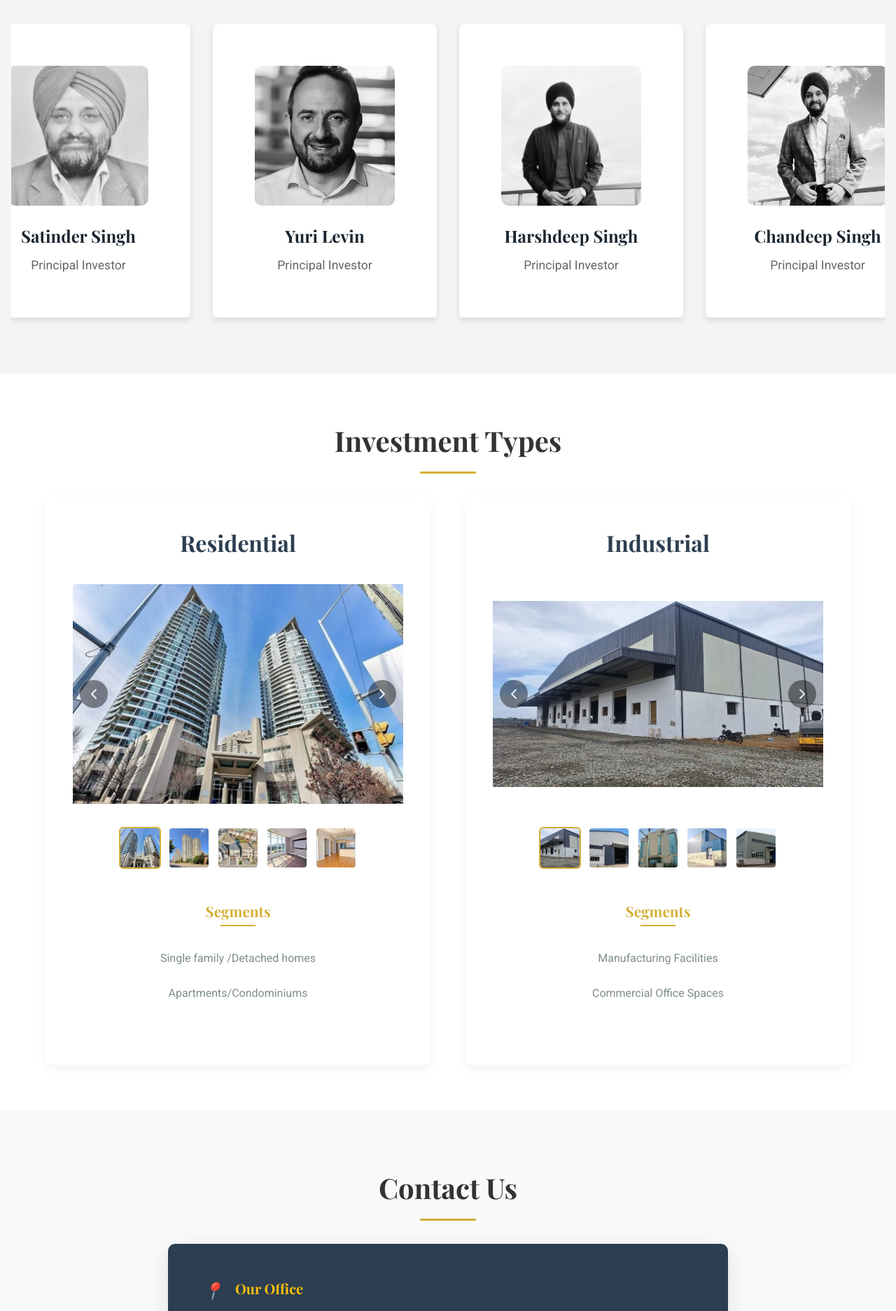
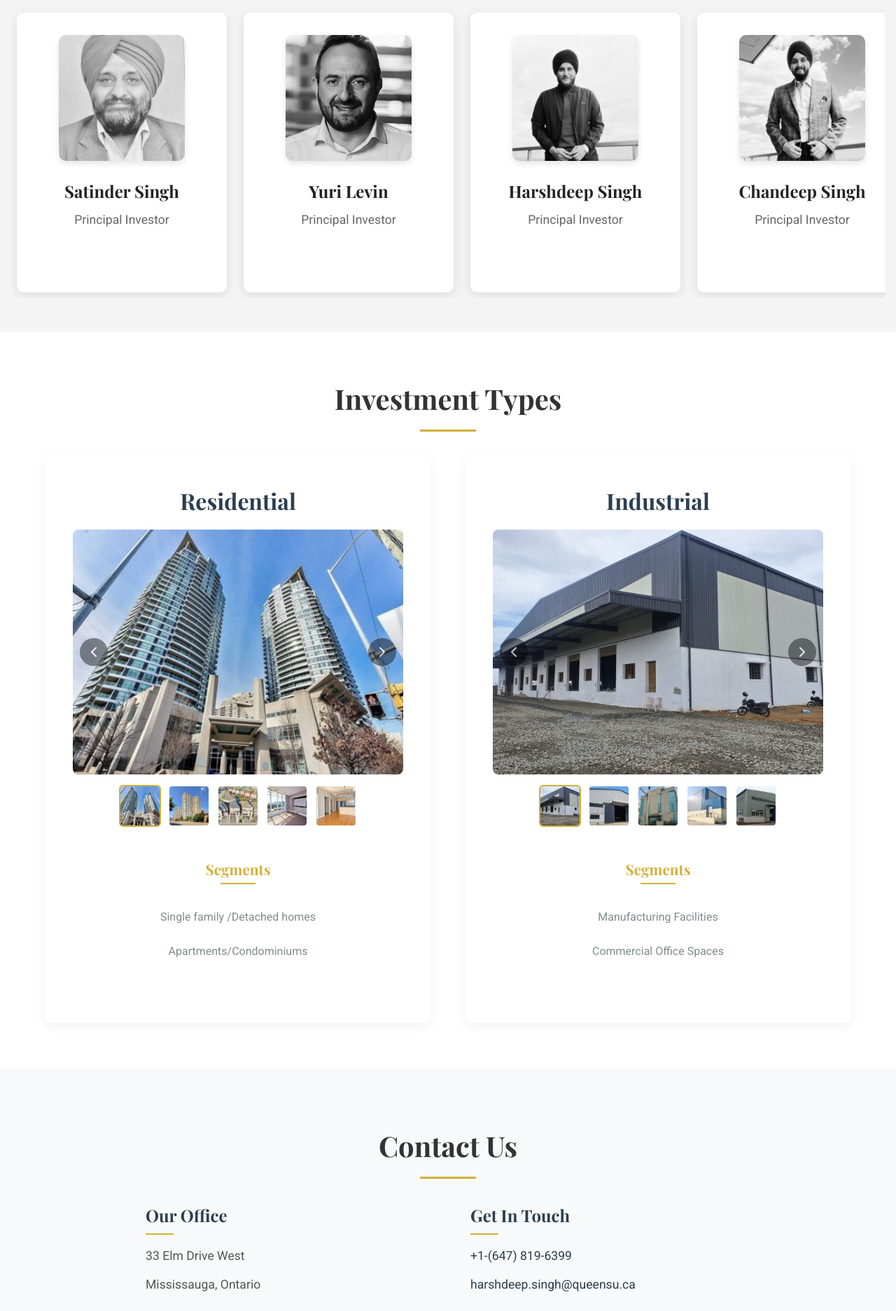
Before and after one commit to sanat75/grainrealty, a React (Create React App) app: page / in a window 1280 px wide. Shown: the part 1320-3194 px from the top of the page at 70% size. Built offline with nearby package versions, Linux system fonts and the light colour scheme.

Commit message:
mobile fixes1

```diff
--- a/src/components/Contact.css
+++ b/src/components/Contact.css
@@ -1,4 +1,3 @@
-/* src/components/Contact.css */
 .contact-section {
   padding: 5rem 0;
   background-color: #f8f9fa;
@@ -14,112 +13,165 @@
   font-size: 2.5rem;
   color: #333;
   text-align: center;
-  margin-bottom: 0.5rem;
+  margin-bottom: 3rem;
+  position: relative;
 }
 
-/* .underline {
+.section-title:after {
+  content: '';
+  position: absolute;
+  bottom: -15px;
+  left: 50%;
+  transform: translateX(-50%);
+  width: 80px;
   height: 3px;
-  width: 80px;
-  background-color: #ffc107;
-  margin: 0 auto 3rem;
-} */
-
-.contact-card {
-  max-width: 800px;
-  margin: 0 auto;
+  background-color: #D4AF37;
 }
 
-.contact-info {
-  background-color: #2c3e50;
-  border-radius: 10px;
-  padding: 3rem;
-  color: white;
-  box-shadow: 0 10px 30px rgba(0, 0, 0, 0.1);
+.contact-content {
+  display: flex;
+  justify-content: center;
+  flex-wrap: wrap;
+  gap: 4rem;
+  margin-top: 2rem;
 }
 
-.info-group {
-  display: flex;
-  margin-bottom: 2.5rem;
-  position: relative;
-  padding-left: 3rem;
+.contact-item {
+  flex: 1;
+  min-width: 250px;
+  max-width: 400px;
 }
 
-.info-group:last-child {
-  margin-bottom: 0;
+.contact-item h3 {
+  font-size: 1.5rem;
+  color: #2C3E50;
+  margin-bottom: 1.5rem;
+  font-weight: 600;
+  position: relative;
+  display: inline-block;
 }
 
-.info-icon {
+.contact-item h3:after {
+  content: '';
   position: absolute;
+  bottom: -8px;
   left: 0;
-  top: 0.25rem;
-  width: 2rem;
-  height: 2rem;
-  display: flex;
-  align-items: center;
-  justify-content: center;
+  width: 40px;
+  height: 2px;
+  background-color: #D4AF37;
 }
 
-.location-pin::before {
-  content: "📍";
-  font-size: 1.5rem;
-}
-
-.contact-icon::before {
-  content: "📱";
-  font-size: 1.5rem;
-}
-
-.clock-icon::before {
-  content: "🕙";
-  font-size: 1.5rem;
-}
-
-.info-content h3 {
-  font-size: 1.25rem;
-  color: #ffc107;
-  margin-bottom: 0.75rem;
-  font-weight: 600;
-}
-
-.info-content p {
-  font-size: 1rem;
-  margin-bottom: 0.5rem;
+.contact-item p {
+  font-size: 1.1rem;
+  margin-bottom: 0.8rem;
+  color: #555;
   line-height: 1.6;
 }
 
-.whatsapp-button {
-  display: inline-flex;
+.contact-link {
+  color: #2C3E50;
+  text-decoration: none;
+  position: relative;
+  transition: color 0.3s ease;
+}
+
+.contact-link:hover {
+  color: #D4AF37;
+}
+
+.contact-link:after {
+  content: '';
+  position: absolute;
+  width: 0;
+  height: 1px;
+  bottom: -2px;
+  left: 0;
+  background-color: #D4AF37;
+  transition: width 0.3s ease;
+}
+
+.contact-link:hover:after {
+  width: 100%;
+}
+
+.social-links {
+  display: flex;
+  gap: 15px;
+  margin-top: 1.5rem;
+}
+
+.social-link {
+  display: flex;
   align-items: center;
   justify-content: center;
   width: 40px;
   height: 40px;
   border-radius: 50%;
   background-color: white;
-  box-shadow: 0 3px 8px rgba(0, 0, 0, 0.2);
-  margin-top: 1rem;
+  box-shadow: 0 2px 5px rgba(0, 0, 0, 0.1);
   transition: all 0.3s ease;
 }
 
-.whatsapp-button:hover {
+.social-link:hover {
   transform: translateY(-3px);
-  box-shadow: 0 5px 12px rgba(0, 0, 0, 0.3);
+  box-shadow: 0 4px 8px rgba(0, 0, 0, 0.15);
 }
 
-.whatsapp-icon {
-  width: 24px;
-  height: 24px;
+.social-icon {
+  width: 22px;
+  height: 22px;
 }
 
+/* Mobile Responsiveness */
 @media (max-width: 768px) {
-  .section-title {
-    font-size: 2rem;
+  .contact-section {
+    padding: 4rem 0;
   }
 
-  .contact-info {
-    padding: 2rem;
+  .section-title {
+    font-size: 2.2rem;
+    margin-bottom: 2.5rem;
   }
 
-  .info-group {
-    padding-left: 2.5rem;
+  .contact-content {
+    flex-direction: column;
+    gap: 3rem;
+    align-items: center;
+  }
+
+  .contact-item {
+    text-align: center;
+    width: 100%;
+  }
+
+  .contact-item h3:after {
+    left: 50%;
+    transform: translateX(-50%);
+  }
+
+  .social-links {
+    justify-content: center;
   }
 }
+
+@media (max-width: 480px) {
+  .contact-section {
+    padding: 3rem 0;
+  }
+
+  .section-title {
+    font-size: 1.8rem;
+  }
+
+  .contact-item h3 {
+    font-size: 1.3rem;
+  }
+
+  .contact-item p {
+    font-size: 1rem;
+  }
+
+  .container {
+    padding: 0 1rem;
+  }
+}
--- a/src/components/Contact.js
+++ b/src/components/Contact.js
@@ -1,4 +1,3 @@
-// src/components/Contact.js
 import React from 'react';
 import './Contact.css';
 
@@ -7,37 +6,35 @@ const Contact = () => {
     <section id="contact" className="contact-section">
       <div className="container">
         <h2 className="section-title">Contact Us</h2>
-        <div className="underline"></div>
 
-        <div className="contact-card">
-          <div className="contact-info">
-            <div className="info-group">
-              <div className="info-icon">
-                <i className="location-pin"></i>
-              </div>
-              <div className="info-content">
+        <div className="contact-content">
+          <div className="contact-item">
             <h3>Our Office</h3>
             <p>33 Elm Drive West</p>
             <p>Mississauga, Ontario</p>
           </div>
-            </div>
 
-            <div className="info-group">
-              <div className="info-icon">
-                <i className="contact-icon"></i>
-              </div>
-              <div className="info-content">
-                <h3>Contact Details</h3>
-                <p>Phone: +1-(647) 819-6399</p>
-                <p>Email: harshdeep.singh@queensu.ca</p>
+          <div className="contact-item">
+            <h3>Get In Touch</h3>
+            <p>
+              <a href="tel:+16478196399" className="contact-link">
+                +1-(647) 819-6399
+              </a>
+            </p>
+            <p>
+              <a href="mailto:harshdeep.singh@queensu.ca" className="contact-link">
+                harshdeep.singh@queensu.ca
+              </a>
+            </p>
+            <div className="social-links">
               <a
                 href="https://wa.me/16478196399"
                 target="_blank"
                 rel="noopener noreferrer"
-                  className="whatsapp-button"
+                className="social-link"
                 aria-label="Contact us on WhatsApp"
               >
-                  <svg viewBox="0 0 32 32" className="whatsapp-icon">
+                <svg viewBox="0 0 32 32" className="social-icon">
                   <path
                     fill="#25D366"
                     d="M16.004 0h-.008C7.174 0 0 7.176 0 16c0 3.472 1.12 6.696 3.032 9.316l-1.984 5.902 6.16-1.576A15.99 15.99 0 0 0 16.004 32C24.83 32 32 24.822 32 16S24.83 0 16.004 0zm9.086 22.224c-.266.75-1.58 1.434-2.584 1.624-.684.126-1.58.226-4.594-.984-3.852-1.584-6.33-5.478-6.52-5.73-.184-.252-1.52-2.03-1.52-3.868 0-1.84.968-2.744 1.312-3.124.346-.374.75-.468.998-.468.24 0 .5.008.718.016.232.008.542-.088.85.644.306.734 1.048 2.57 1.14 2.754.092.184.154.4.03.638-.124.238-.186.382-.368.598-.184.216-.386.48-.55.642-.184.184-.376.384-.162.754.214.37.954 1.574 2.052 2.55 1.41 1.254 2.6 1.648 2.968 1.83.37.184.58.154.794-.094.214-.246.916-1.066 1.16-1.434.244-.368.5-.306.828-.184.33.122 2.092.986 2.45 1.168.36.182.598.274.684.426.092.152.092.872-.174 1.622z"
@@ -46,18 +43,6 @@ const Contact = () => {
               </a>
             </div>
           </div>
-
-            {/* <div className="info-group">
-              <div className="info-icon">
-                <i className="clock-icon"></i>
-              </div>
-              <div className="info-content">
-                <h3>Business Hours</h3>
-                <p>Monday - Friday: 9:00 AM - 6:00 PM</p>
-                <p>Weekends: By appointment</p>
-              </div>
-            </div> */}
-          </div>
         </div>
       </div>
     </section>
--- a/src/components/InvestmentTypes.css
+++ b/src/components/InvestmentTypes.css
@@ -47,7 +47,7 @@
 .main-image {
   width: 100%;
   height: 100%;
-  object-fit: contain;
+  object-fit: cover; /* Changed from contain to cover for better mobile appearance */
   transition: transform 0.3s ease;
 }
 
@@ -93,8 +93,11 @@
   gap: 10px;
   margin-bottom: 15px;
   overflow-x: auto;
-  padding: 5px;
+  padding: 5px 0; /* Changed from 5px to 5px 0 */
   scrollbar-width: thin;
+  -webkit-overflow-scrolling: touch; /* For smooth scrolling on iOS */
+  /* Make sure thumbnails are centered */
+  width: 100%;
 }
 
 .thumbnail {
@@ -206,33 +209,100 @@
   to { opacity: 1; transform: translateY(0); }
 }
 
+/* Improved media queries for better responsiveness */
 @media (max-width: 992px) {
   .investment-grid {
     grid-template-columns: repeat(2, 1fr);
     gap: 2rem;
   }
 
+  .investment-card {
+    padding: 2rem 1.5rem;
+  }
+
   .main-image-container {
     height: 300px; /* Slightly smaller for medium screens */
+  }
+
+  .investment-card h3 {
+    font-size: 1.8rem;
   }
 }
 
 @media (max-width: 768px) {
+  .investment-types {
+    padding: 3rem 0;
+  }
+
   .investment-grid {
     grid-template-columns: 1fr;
-    max-width: 500px;
+    gap: 2rem;
+    padding: 0 0.5rem;
+    max-width: 100%; /* Changed from 500px to ensure full width usage */
   }
 
   .investment-card {
-    padding: 2rem;
+    padding: 1.5rem; /* Reduced padding for mobile */
   }
 
   .main-image-container {
-    height: 250px; /* Smaller for mobile screens but still larger than original */
+    height: 250px;
   }
 
   .nav-arrow {
     width: 35px;
     height: 35px;
   }
+
+  .thumbnail {
+    width: 50px; /* Smaller thumbnails on mobile */
+    height: 50px;
+  }
+
+  .investment-card h3 {
+    font-size: 1.6rem;
+    margin-bottom: 0.75rem;
+  }
+
+  .investment-segments h4 {
+    font-size: 1.2rem;
+  }
 }
+
+/* Additional styles for extra small screens */
+@media (max-width: 480px) {
+  .investment-types {
+    padding: 2rem 0;
+  }
+
+  .container {
+    padding: 0 1rem;
+  }
+
+  .investment-card {
+    padding: 1.25rem;
+  }
+
+  .main-image-container {
+    height: 200px; /* Even smaller for very small screens */
+  }
+
+  .section-title {
+    font-size: 2rem;
+    margin-bottom: 2rem;
+  }
+
+  .investment-card h3 {
+    font-size: 1.5rem;
+  }
+
+  .thumbnail {
+    width: 40px; /* Even smaller thumbnails */
+    height: 40px;
+  }
+
+  .nav-arrow {
+    width: 30px;
+    height: 30px;
+  }
+}
--- a/src/components/Team.css
+++ b/src/components/Team.css
@@ -1,32 +1,53 @@
 /* src/components/Team.css */
 .team-section {
-  padding: 4rem 1rem;
+  padding: 3rem 1rem;
   background-color: #f4f4f4;
   text-align: center;
 }
 
 .team-section h2 {
   margin-bottom: 2rem;
-  font-size: 2.5rem;
+  font-size: 2.2rem;
   color: #333;
+}
+
+.team-container {
+  max-width: 100%;
+  overflow: hidden;
 }
 
 .team-row {
   display: flex;
-  justify-content: center;
-  gap: 2rem;
+  gap: 1.5rem;
   max-width: 1400px;
   margin: 0 auto;
+  padding: 0.5rem;
   overflow-x: auto;
-  padding-bottom: 1rem;
+  -webkit-overflow-scrolling: touch;
+  scrollbar-width: thin;
+  scroll-snap-type: x mandatory;
+  scroll-padding: 1rem;
+}
+
+/* Hide scrollbar for Chrome, Safari and Opera */
+.team-row::-webkit-scrollbar {
+  display: none;
+}
+
+/* Hide scrollbar for IE, Edge and Firefox */
+.team-row {
+  -ms-overflow-style: none;  /* IE and Edge */
+  scrollbar-width: none;  /* Firefox */
 }
 
 .team-card {
   perspective: 1000px;
-  width: 320px;
-  height: 420px;
+  width: 300px;
+  height: 400px;
   flex-shrink: 0;
   cursor: pointer;
+  border-radius: 10px;
+  scroll-snap-align: start;
 }
 
 .team-card-inner {
@@ -36,7 +57,8 @@
   text-align: center;
   transition: transform 0.6s;
   transform-style: preserve-3d;
-  box-shadow: 0 4px 8px rgba(0,0,0,0.1);
+  box-shadow: 0 4px 16px rgba(0,0,0,0.1);
+  border-radius: 10px;
 }
 
 .team-card.flipped .team-card-inner {
@@ -54,23 +76,27 @@
   align-items: center;
   border-radius: 10px;
   background-color: white;
+  padding: 1.5rem;
 }
 
 .team-card-front {
-  padding: 1.5rem;
+  justify-content: flex-start;
+  padding-top: 2rem;
 }
 
 .team-member-photo {
-  width: 200px;
-  height: 200px;
+  width: 180px;
+  height: 180px;
   object-fit: cover;
   border-radius: 10px;
   margin-bottom: 1.5rem;
+  box-shadow: 0 4px 8px rgba(0,0,0,0.1);
 }
 
 .team-member-info h3 {
   margin-bottom: 0.5rem;
   font-size: 1.5rem;
+  color: #222;
 }
 
 .team-member-info p {
@@ -80,48 +106,43 @@
 
 .team-card-back {
   transform: rotateY(180deg);
-  padding: 2rem 1.5rem;
-  background-color: #f0f0f0;
+  padding: 2rem;
+  background-color: #f8f8f8;
+  justify-content: center;
 }
 
 .team-card-back h3 {
   margin-bottom: 1rem;
-  color: #333;
+  color: #222;
   font-size: 1.5rem;
 }
 
 .team-card-back p {
-  color: #666;
-  line-height: 1.5;
+  color: #555;
+  line-height: 1.6;
   font-size: 1.1rem;
 }
 
 /* Media Queries */
-@media (max-width: 1100px) {
+@media (max-width: 768px) {
+  .team-section {
+    padding: 2rem 0.5rem;
+  }
+
+  .team-section h2 {
+    font-size: 1.8rem;
+    margin-bottom: 1.5rem;
+  }
+
   .team-row {
-    justify-content: flex-start;
-    padding-bottom: 1.5rem;
+    gap: 1rem;
+    padding: 0.5rem 1rem;
   }
 
   .team-card {
-    width: 280px;
+    width: 85vw;
+    max-width: 280px;
     height: 380px;
-  }
-
-  .team-member-photo {
-    width: 170px;
-    height: 170px;
-  }
-}
-
-@media (max-width: 768px) {
-  .team-row {
-    padding-bottom: 2rem;
-  }
-
-  .team-card {
-    width: 240px;
-    height: 340px;
   }
 
   .team-member-photo {
@@ -129,7 +150,40 @@
     height: 150px;
   }
 
-  .team-card-back p {
+  .team-member-info h3 {
+    font-size: 1.3rem;
+  }
+
+  .team-member-info p {
     font-size: 1rem;
   }
+
+  .team-card-back h3 {
+    font-size: 1.3rem;
+  }
+
+  .team-card-back p {
+    font-size: 0.95rem;
+  }
 }
+
+@media (max-width: 480px) {
+  .team-card {
+    width: 85vw;
+    max-width: 260px;
+    height: 360px;
+  }
+
+  .team-member-photo {
+    width: 130px;
+    height: 130px;
+  }
+
+  .team-section h2 {
+    font-size: 1.6rem;
+  }
+
+  .team-card-front, .team-card-back {
+    padding: 1rem;
+  }
+}
--- a/src/components/Team.js
+++ b/src/components/Team.js
@@ -6,41 +6,34 @@ import chan from '../assets/chand.jpg';
 import sat from '../assets/sat.jpg';
 import yuri from '../assets/yuri.jpg';
 
-
-
-
-
-
 // Team member data with 4 members
 const teamMembers = [
-
-
   {
     id: 1,
     name: "Satinder Singh",
     role: "Principal Investor",
-    photo: sat, // Replace with actual photo path
+    photo: sat,
     description: "Satinder brings deep market insights and analytical expertise to our investment decisions."
   },
   {
     id: 2,
     name: "Yuri Levin",
     role: "Principal Investor",
-    photo:yuri, // Replace with actual photo path
+    photo: yuri,
     description: "Yuri leads our property acquisition team with over a decade of experience in identifying high-value investment opportunities."
   },
   {
     id: 3,
     name: "Harshdeep Singh",
     role: "Principal Investor",
-    photo: harsh, // Replace with actual photo path
+    photo: harsh,
     description: "Harsh has over 15 years of experience in real estate investment and strategic development."
   },
   {
     id: 4,
     name: "Chandeep Singh",
     role: "Principal Investor",
-    photo: chan, // Replace with actual photo path
+    photo: chan,
     description: "Chandeep specializes in operational efficiency and portfolio management strategies."
   }
 ];
@@ -55,7 +48,11 @@ const TeamMemberCard = ({ member }) => {
     >
       <div className="team-card-inner">
         <div className="team-card-front">
-          <img src={member.photo} alt={member.name} className="team-member-photo" />
+          <img
+            src={member.photo}
+            alt={member.name}
+            className="team-member-photo"
+          />
           <div className="team-member-info">
             <h3>{member.name}</h3>
             <p>{member.role}</p>
@@ -74,10 +71,12 @@ const Team = () => {
   return (
     <section className="team-section">
       <h2>Our Team</h2>
-      <div className="team-row">
-        {teamMembers.map(member => (
-          <TeamMemberCard key={member.id} member={member} />
-        ))}
+      <div className="team-container">
+        <div className="team-row">
+          {teamMembers.map(member => (
+            <TeamMemberCard key={member.id} member={member} />
+          ))}
+        </div>
       </div>
     </section>
   );
```
Also changed, not shown: src/components/InvestmentTypes.js (+53 -3 lines), src/components/Navbar.css (+16 -12 lines), src/components/Navbar.js (+2 -14 lines). Lines whose indentation alone changed are shown as unchanged.
